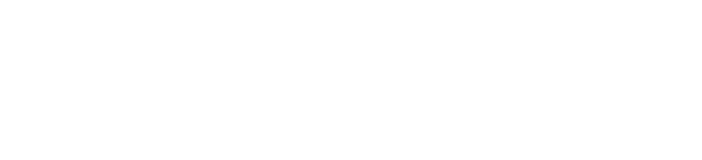
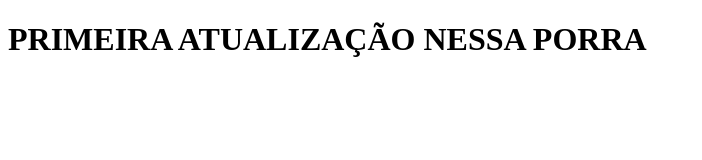
Before and after one commit to Opaiva7/site, a plain HTML site: page contato.html in a window 1280 px wide. Shown: the whole page, without its empty margins (0-702 px from the left). Drawn offline with Linux system fonts and the light colour scheme.

Commit message:
ATUALIZEI

```diff
--- a/contato.html
+++ b/contato.html
@@ -8,7 +8,7 @@
 </head>
 
 <body>
-
+    <h1>PRIMEIRA ATUALIZAÇÃO NESSA PORRA</h1>
 </body>
 
 </html>
```
